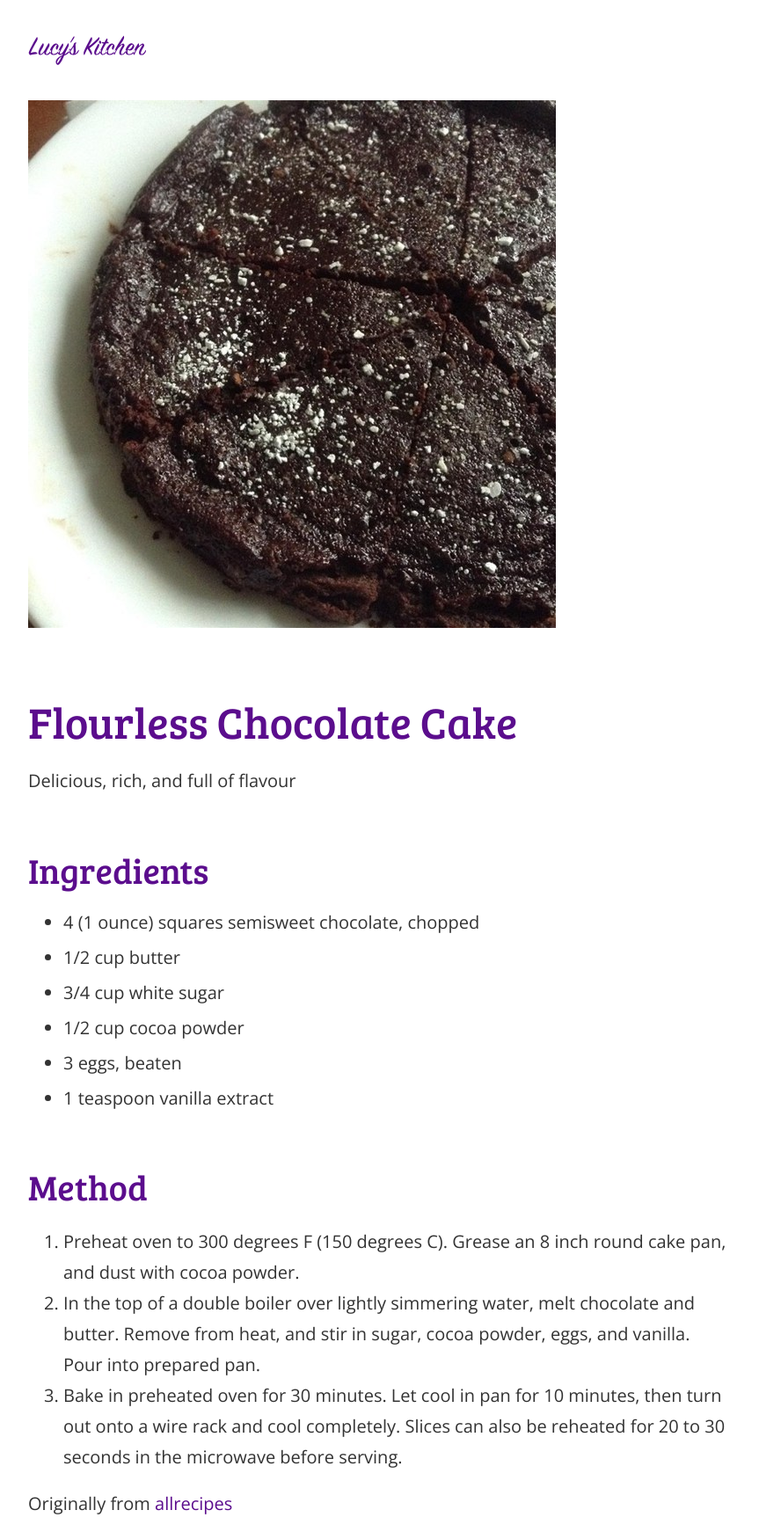
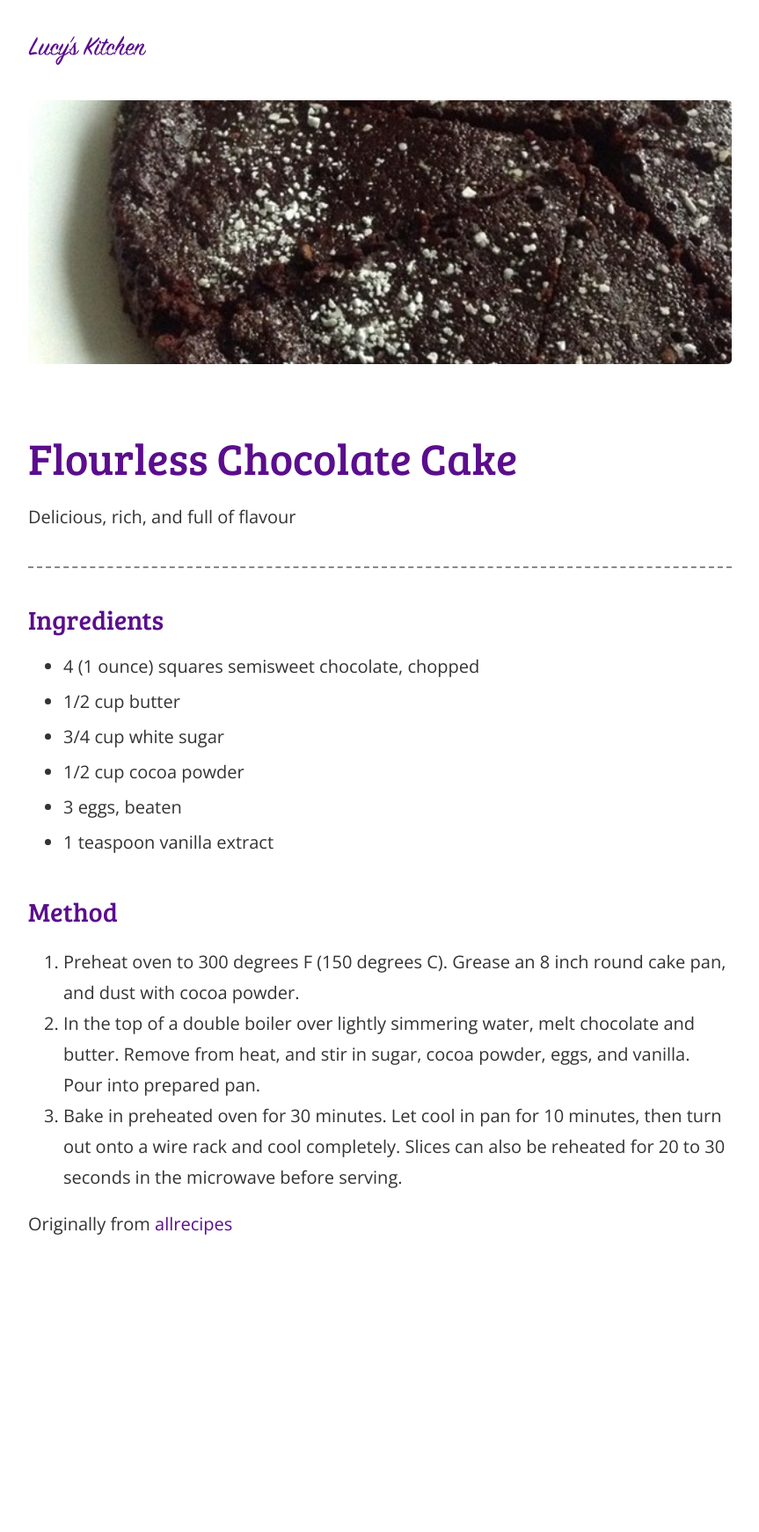
Before and after one commit to lbain/recipes, a Jekyll site: the page built from recipes/flourless-chocolate-cake/index.md, in a window 1280 px wide. Shown: the whole page at 88% size, without its empty margins (208-1071 px from the left). Built offline with Jekyll 4.4.1, drawn with Linux system fonts in a browser that asks for light colours; after the commit the page ends 1424 px from its top, so only the background shows below that.

Commit message:
starting to make the recipe layout look better

```diff
--- a/_layouts/recipe.html
+++ b/_layouts/recipe.html
@@ -1,10 +1,12 @@
 ---
 layout: default
 ---
-<div class="image-wrapper">
-  <img src="{{ site.baseurl }}{{ page.dir }}{{ page.image }}" />
+<div class="recipe-display">
+  <div class="image" style="background-image: url('{{ site.baseurl }}{{ page.dir }}{{ page.image }}')"></div>
+  <h1>{{ page.title }}</h1>
+  <p class="description">
+    {{ page.description }}
+  </p>
+
+  {{content}}
 </div>
-<h1>{{ page.title }}</h1>
-<p>{{ page.description }}</p>
-
-{{content}}
--- a/_sass/recipes.sass
+++ b/_sass/recipes.sass
@@ -0,0 +1,16 @@
+.recipe-display
+  .image
+    height: 15 * $base-spacing
+    background-size: cover
+    background-position: 50% 50%
+    border-radius: 5px
+    margin-bottom: $base-spacing
+
+  .description
+    border-bottom: 2px dashed $light-gray
+    margin-bottom: 2 * $base-spacing
+    padding-bottom: 2 * $base-spacing
+    width: 100%
+
+  #ingredients
+    margin-top: $base-spacing
--- a/recipes/flourless-chocolate-cake/index.md
+++ b/recipes/flourless-chocolate-cake/index.md
@@ -4,7 +4,7 @@ image: pic.jpg
 description: Delicious, rich, and full of flavour
 ---
 
-## Ingredients
+### Ingredients
 * 4 (1 ounce) squares semisweet chocolate, chopped
 * 1/2 cup butter
 * 3/4 cup white sugar
@@ -12,7 +12,7 @@ description: Delicious, rich, and full of flavour
 * 3 eggs, beaten
 * 1 teaspoon vanilla extract
 
-## Method
+### Method
 1. Preheat oven to 300 degrees F (150 degrees C). Grease an 8 inch round cake pan, and dust with cocoa powder.
 2. In the top of a double boiler over lightly simmering water, melt chocolate and butter. Remove from heat, and stir in sugar, cocoa powder, eggs, and vanilla. Pour into prepared pan.
 3. Bake in preheated oven for 30 minutes. Let cool in pan for 10 minutes, then turn out onto a wire rack and cool completely. Slices can also be reheated for 20 to 30 seconds in the microwave before serving.
```
